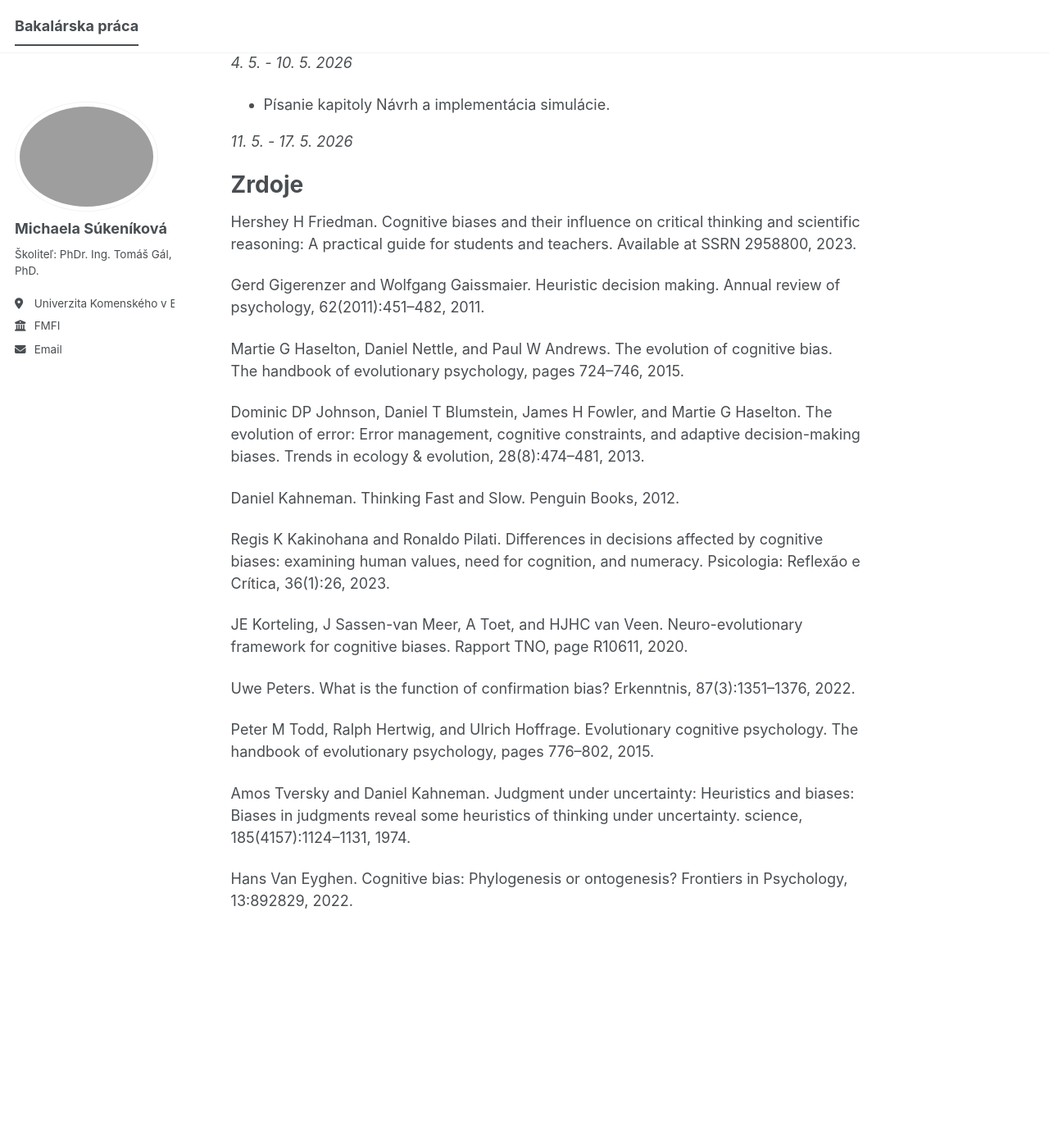
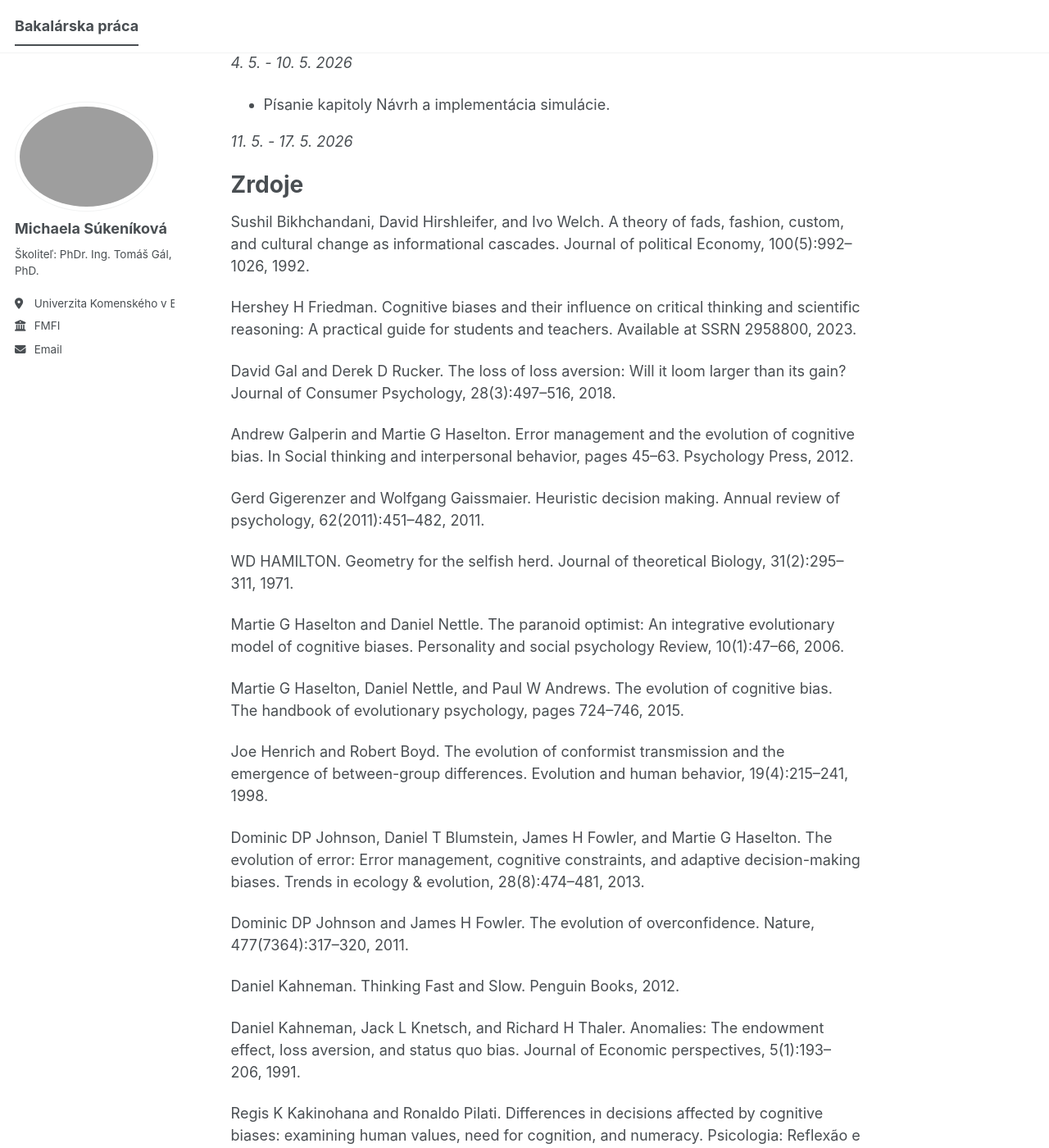
Before and after one commit to sumiuniba/sumiuniba.github.io, a Jekyll site: the page built from _pages/about.md, in a window 1280 px wide and 1400 px high, scrolled down 2048 px. Shown: the whole window at 82% size. Built offline with Jekyll 4.4.1, drawn with Linux system fonts in a browser that asks for light colours; before the commit the page ends 3372 px from its top, so only the background shows below that; some of the changed text lies outside the part shown.

Commit message:
Update about.md

```diff
--- a/_pages/about.md
+++ b/_pages/about.md
@@ -78,21 +78,50 @@ _11. 5. - 17. 5. 2026_
 
 **Zrdoje**
 ======
+
+Sushil Bikhchandani, David Hirshleifer, and Ivo Welch. A theory of fads, fashion, custom, and cultural change as informational cascades. Journal of political Economy, 100(5):992–1026, 1992.
+
 Hershey H Friedman. Cognitive biases and their influence on critical thinking and scientific reasoning: A practical guide for students and teachers. Available at SSRN 2958800, 2023.
+
+David Gal and Derek D Rucker. The loss of loss aversion: Will it loom larger than its gain? Journal of Consumer Psychology, 28(3):497–516, 2018.
+
+Andrew Galperin and Martie G Haselton. Error management and the evolution of cognitive bias. In Social thinking and interpersonal behavior, pages 45–63. Psychology Press, 2012.
 
 Gerd Gigerenzer and Wolfgang Gaissmaier. Heuristic decision making. Annual review of psychology, 62(2011):451–482, 2011.
 
+WD HAMILTON. Geometry for the selfish herd. Journal of theoretical Biology, 31(2):295–311, 1971.
+
+Martie G Haselton and Daniel Nettle. The paranoid optimist: An integrative evolutionary model of cognitive biases. Personality and social psychology Review, 10(1):47–66, 2006.
+
 Martie G Haselton, Daniel Nettle, and Paul W Andrews. The evolution of cognitive bias. The handbook of evolutionary psychology, pages 724–746, 2015.
+
+Joe Henrich and Robert Boyd. The evolution of conformist transmission and the emergence of between-group differences. Evolution and human behavior, 19(4):215–241, 1998.
 
 Dominic DP Johnson, Daniel T Blumstein, James H Fowler, and Martie G Haselton. The evolution of error: Error management, cognitive constraints, and adaptive decision-making biases. Trends in ecology & evolution, 28(8):474–481, 2013.
 
+Dominic DP Johnson and James H Fowler. The evolution of overconfidence. Nature, 477(7364):317–320, 2011.
+
 Daniel Kahneman. Thinking Fast and Slow. Penguin Books, 2012.
+
+Daniel Kahneman, Jack L Knetsch, and Richard H Thaler. Anomalies: The endowment effect, loss aversion, and status quo bias. Journal of Economic perspectives, 5(1):193–206, 1991.
 
 Regis K Kakinohana and Ronaldo Pilati. Differences in decisions affected by cognitive biases: examining human values, need for cognition, and numeracy. Psicologia: Reflexão e Crítica, 36(1):26, 2023.
 
+Norman Knyazev and Harrie Oosterhuis. The bandwagon effect: Not just another bias. In Proceedings of the 2022 ACM SIGIR International Conference on Theory of Information Retrieval, pages 243–253, 2022.
+
 JE Korteling, J Sassen-van Meer, A Toet, and HJHC van Veen. Neuro-evolutionary framework for cognitive biases. Rapport TNO, page R10611, 2020.
 
+Don A Moore and Paul J Healy. The trouble with overconfidence. Psychological review, 115(2):502, 2008.
+
 Uwe Peters. What is the function of confirmation bias? Erkenntnis, 87(3):1351–1376, 2022.
+
+Project Mesa Contributors. Mesa: Agent-based modeling in python 3+. https://github.com/mesa/mesa, 2025.
+
+David C Queller. A general model for kin selection. Evolution, 46(2):376–380, 1992.
+
+Shelley E Taylor and Jonathon D Brown. Illusion and well-being: a social psychological perspective on mental health. Psychological bulletin, 103(2):193, 1988.
+
+Ewout ter Hoeven, Jan Kwakkel, Vincent Hess, Thomas Pike, Boyu Wang, rht, and Jackie Kazil. Mesa 3: Agent-based modeling with Python in 2025. Journal of Open Source Software, 10(107):7668, 2025. Použitá verzia softvéru: 3.3.1.
 
 Peter M Todd, Ralph Hertwig, and Ulrich Hoffrage. Evolutionary cognitive psychology. The handbook of evolutionary psychology, pages 776–802, 2015.
 
```
